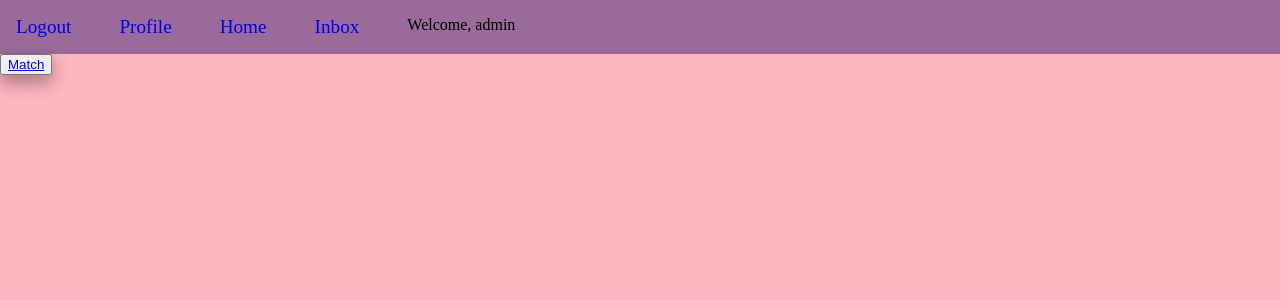
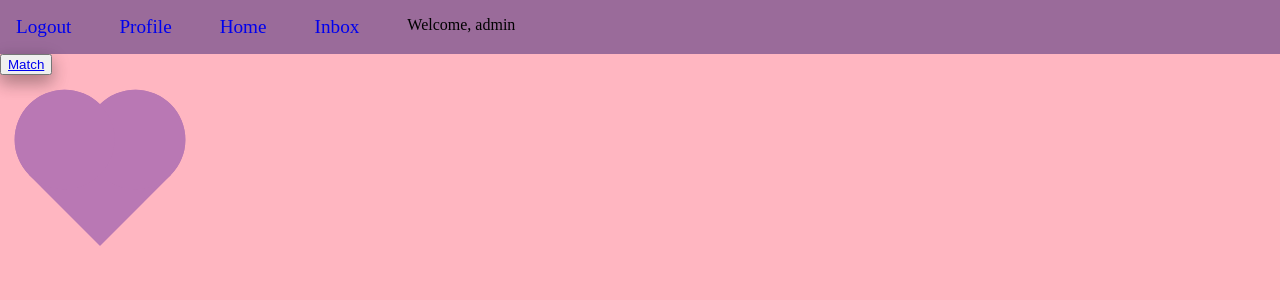
Before and after one commit to rramola/DatingApp, a Django app: page / in a window 1280 px wide. Shown: the top 300 px of the page. Run offline with Django 5.2, Linux system fonts and the light colour scheme; a user stored in the database is signed in.

Commit message:
Added (broken) home heart, messaging css, functionality

```diff
--- a/app/static/styles.css
+++ b/app/static/styles.css
@@ -604,11 +604,95 @@ padding-bottom: 2rem;
     box-shadow: 0 12px 16px 0 rgba(0,0,0,0.24), 0 17px 50px 0 rgba(0,0,0,0.19);
   }
 
+/* ////////////////HOME HEART//////////////// */
+
+.wrapper {
+width: 200px;
+height: 200px;
+position: relative;
+}
+
+/* Heart Style */
+.heart {
+position: absolute;
+height: 100px;
+width: 100px;
+background-color: rgb(185, 120, 180);
+top: 50px;
+left: 50px;
+border: none;
+transform: rotate(45deg);
+}
+
+.heart:focus {
+outline: none;
+}
+
+.heart::before,
+.heart::after {
+content: '';
+position: absolute;
+height: 100%;
+width: 100%;
+background-color: rgb(185, 120, 180);
+border-radius: 50%;
+}
+
+.heart::before {
+top: -50px;
+left: 0;
+}
+
+.heart::after {
+top: 0;
+left: -50px;
+}
+
+/* Beat Style */
+.beat {
+height: 100px;
+width: 100px;
+background-color: rgb(185, 120, 180);
+position: absolute;
+top: 50px;
+left: 50px;
+transform: rotate(45deg);
+transition: all 0.2s;
+}
+
+.beat::before,
+.beat::after {
+content: '';
+position: absolute;
+height: 100%;
+width: 100%;
+background-color: rgb(185, 120, 180);
+border-radius: 50%;
+}
+
+.beat::before {
+top: -50px;
+left: 0;
+}
+
+.beat::after {
+top: 0;
+left: -50px;
+}
+
+/* Heart beat effect */
+.beat:hover {
+transform: rotate(45deg) scale(1.2);
+opacity: 0;
+}
 
 /* //////////////MESSAGES////////////// */
 .inboxMSGs{
     display: flex;
     flex-direction: column;
+    justify-content: space-evenly;
+    align-items: center;
+    background-color: rgb(185, 120, 180);
     padding: 10px;
     justify-content: space-evenly;
     border: 1px solid black;
--- a/app/templates/home.html
+++ b/app/templates/home.html
@@ -8,6 +8,10 @@
 
     {% block content %}
     <button class = "button"> <a href= "{% url "matchmaking"%}">Match</a></button>
+    <div class="wrapper">
+        <button class="heart"><a href= "{% url "matchmaking"%}"></button></a>
+        <div class="beat"></div>
+    </div>
     {% endblock content %}
 
 {% comment %} </body>
--- a/app/templates/inbox.html
+++ b/app/templates/inbox.html
@@ -2,9 +2,9 @@
 {% block content %}
 {% for message in received_messages %}
     <div class="inboxMSGs">
-        <p>{{ message.sender.user.username }}:</p>
+        <p>From: {{ message.sender.user.username }}</p>
         <p>{{ message.content }}</p>
-        <a href="{% url 'message_detail' message.id %}">View</a>
+        <a href="{% url 'message_detail' message.id %}">Reply</a>
     </div>
 {% endfor %}
 {% endblock content %}
--- a/config/urls.py
+++ b/config/urls.py
@@ -30,7 +30,7 @@ urlpatterns = [
     path("dating/", dating_profile_register, name="dating"),
     path("personality/", personality_register, name="personality"),
     path("matchmaking/", matchmakingView, name="matchmaking"),
-    path("messages/<int:id>", messagesView, name="messages"),
+    # path("messages/<int:id>", messagesView, name="messages"),
     path('send_message/<int:recipient_id>/', send_message, name='send_message'),
     path('inbox/', inbox, name='inbox'),
     path('message/<int:message_id>/', message_detail, name='message_detail'),
```
Also changed, not shown: app/templates/message_detail.html (+6 -2 lines), db.sqlite3, media/test2.jpg (added).
